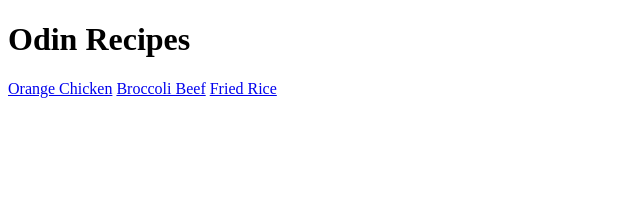
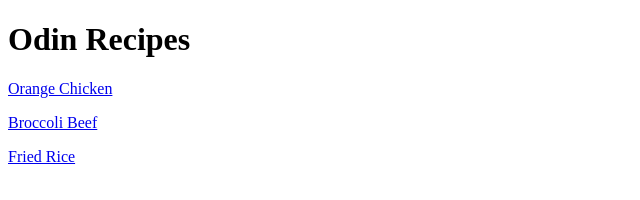
Before and after one commit to samlushan/odin-recipes, a plain HTML site: page index.html in a window 1280 px wide. Shown: the whole page, without its empty margins (0-640 px from the left). Drawn offline with Linux system fonts and the light colour scheme.

```diff
--- a/index.html
+++ b/index.html
@@ -8,9 +8,9 @@
 <body>
     <h1>Odin Recipes</h1>
 
-    <a href="recipes/orange-chicken.html">Orange Chicken</a>
-    <a href="recipes/broccoli-beef.html">Broccoli Beef</a>
-    <a href="recipes/fried-rice.html">Fried Rice</a>
+    <p><a href="recipes/orange-chicken.html">Orange Chicken</a></p>
+    <p><a href="recipes/broccoli-beef.html">Broccoli Beef</a></p>
+    <p><a href="recipes/fried-rice.html">Fried Rice</a></p>
 
 </body>
 </html>
```
Also changed, not shown: recipes/broccoli-beef.html (+1 -1 lines), recipes/fried-rice.html (+1 -1 lines), recipes/orange-chicken.html (+1 -1 lines).
